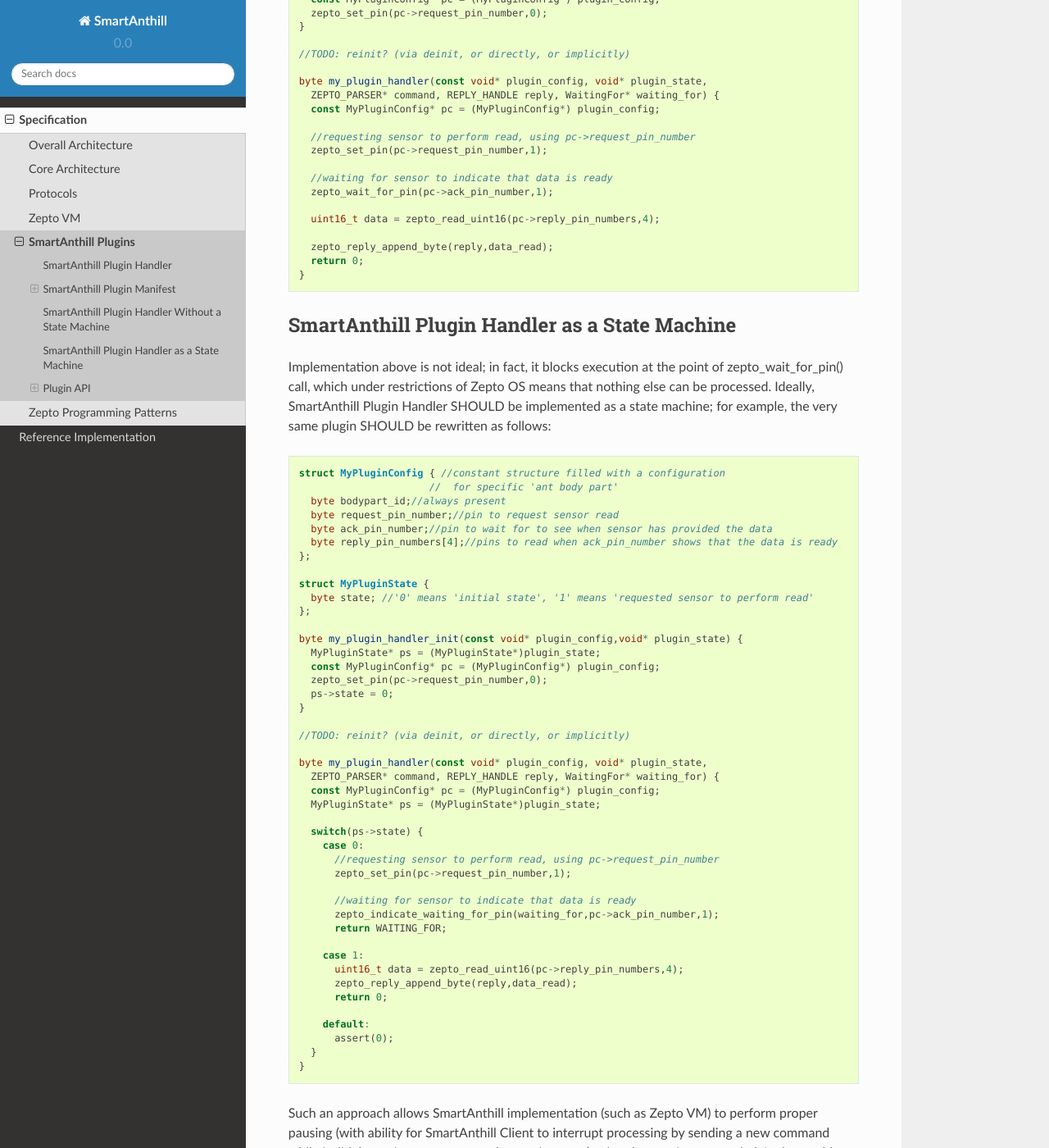
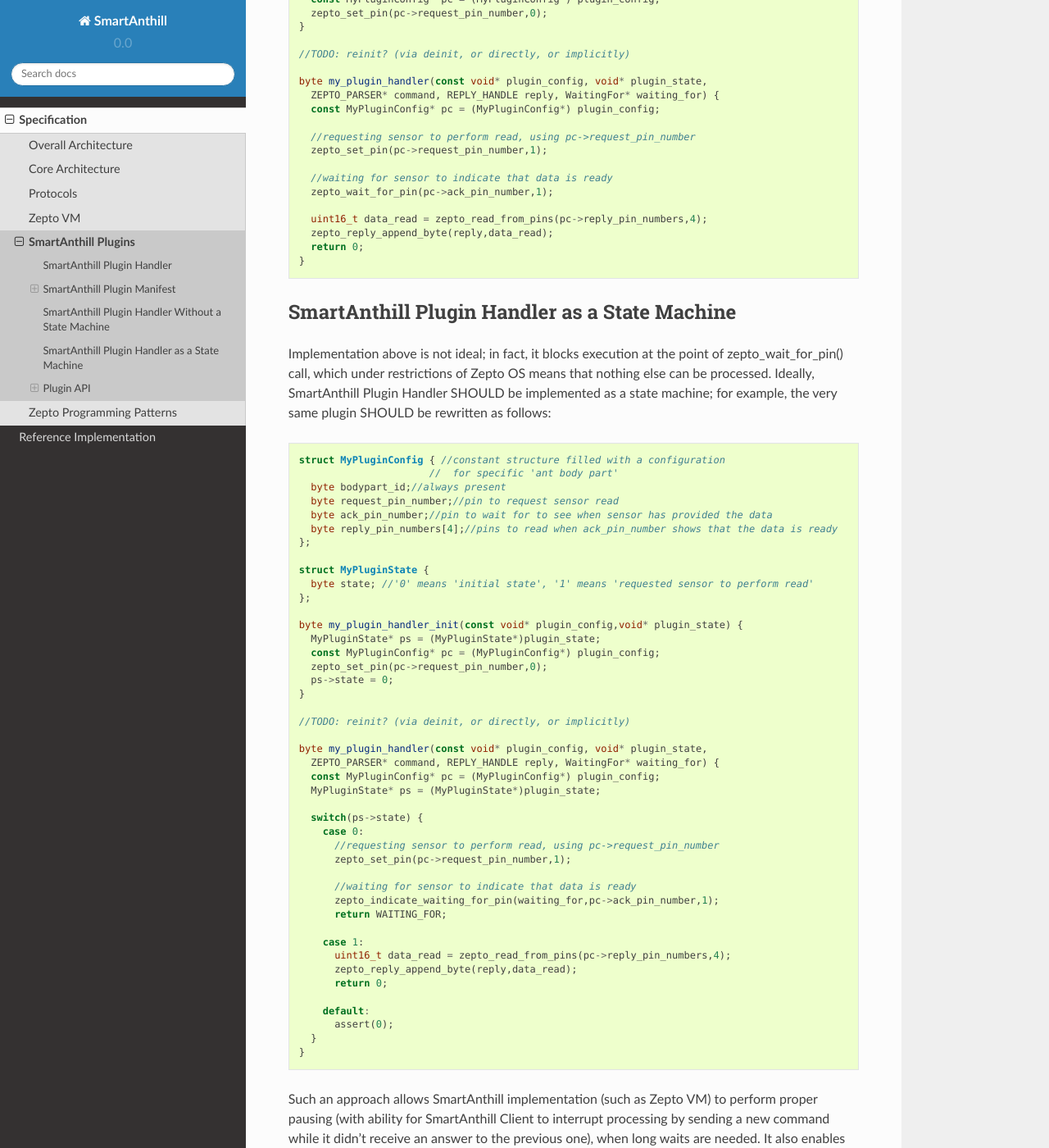
Before and after one commit to smartanthill/smartanthill2_0, a Sphinx documentation site: the page built from docs/design-documents/smartanthill-plugins.rst, in a window 1280 px wide and 1400 px high, scrolled down 4246 px. Shown: the whole window at 82% size. Built offline with Sphinx 7.4.7 and the Read the Docs theme 2.0.0, drawn with Linux system fonts in a browser that asks for light colours.

Commit message:
Plugins v0.3.2a: minor fixes in examples

```diff
--- a/docs/design-documents/smartanthill-plugins.rst
+++ b/docs/design-documents/smartanthill-plugins.rst
@@ -214,8 +214,7 @@
       //waiting for sensor to indicate that data is ready
       zepto_wait_for_pin(pc->ack_pin_number,1);
 
-      uint16_t data = zepto_read_uint16(pc->reply_pin_numbers,4);
-
+      uint16_t data_read = zepto_read_from_pins(pc->reply_pin_numbers,4);
       zepto_reply_append_byte(reply,data_read);
       return 0;
     }
@@ -264,7 +263,7 @@
           return WAITING_FOR;
 
         case 1:
-          uint16_t data = zepto_read_uint16(pc->reply_pin_numbers,4);
+          uint16_t data_read = zepto_read_from_pins(pc->reply_pin_numbers,4);
           zepto_reply_append_byte(reply,data_read);
           return 0;
 
```
Also changed, not shown: other parts of docs/design-documents/smartanthill-plugins.rst (+1 -1 lines).
